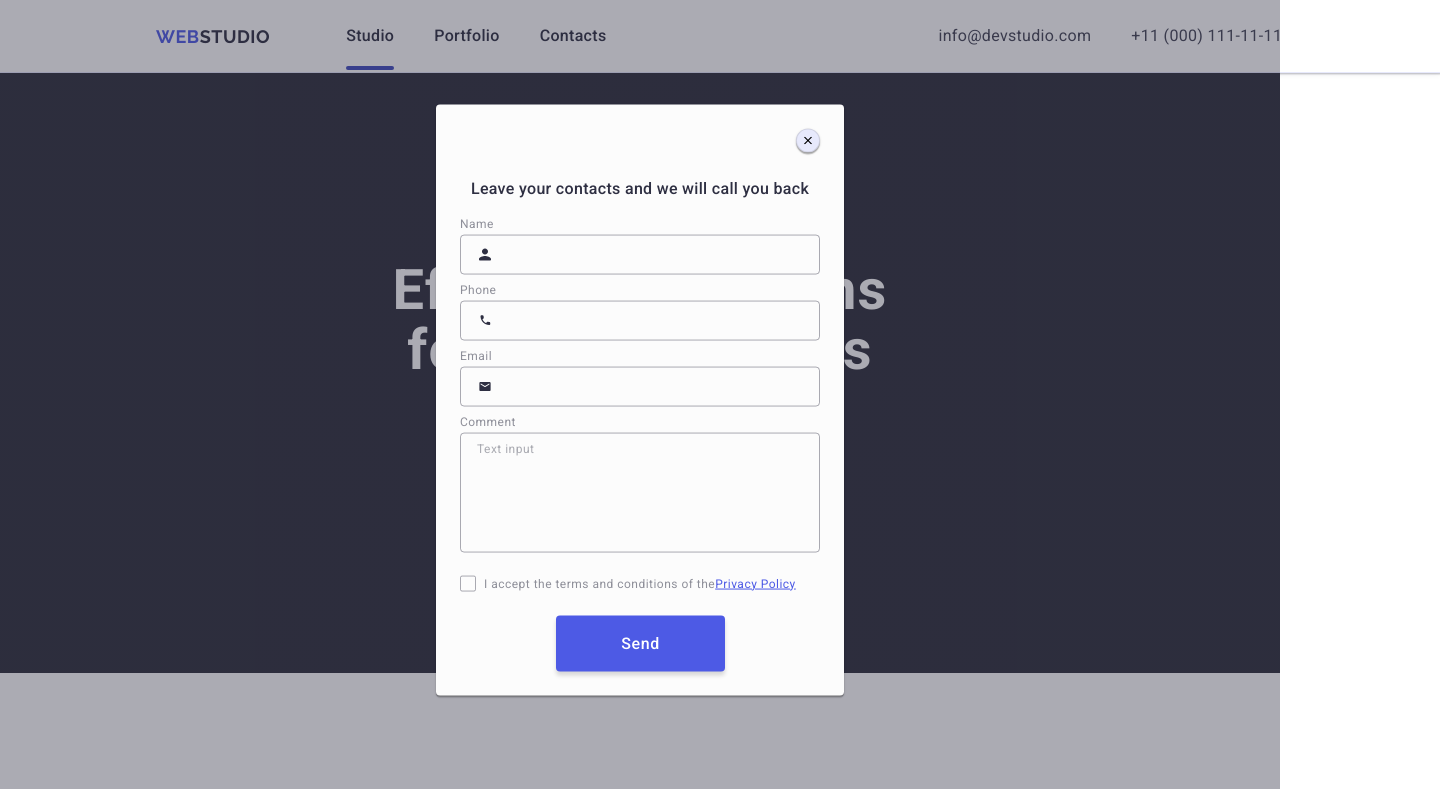
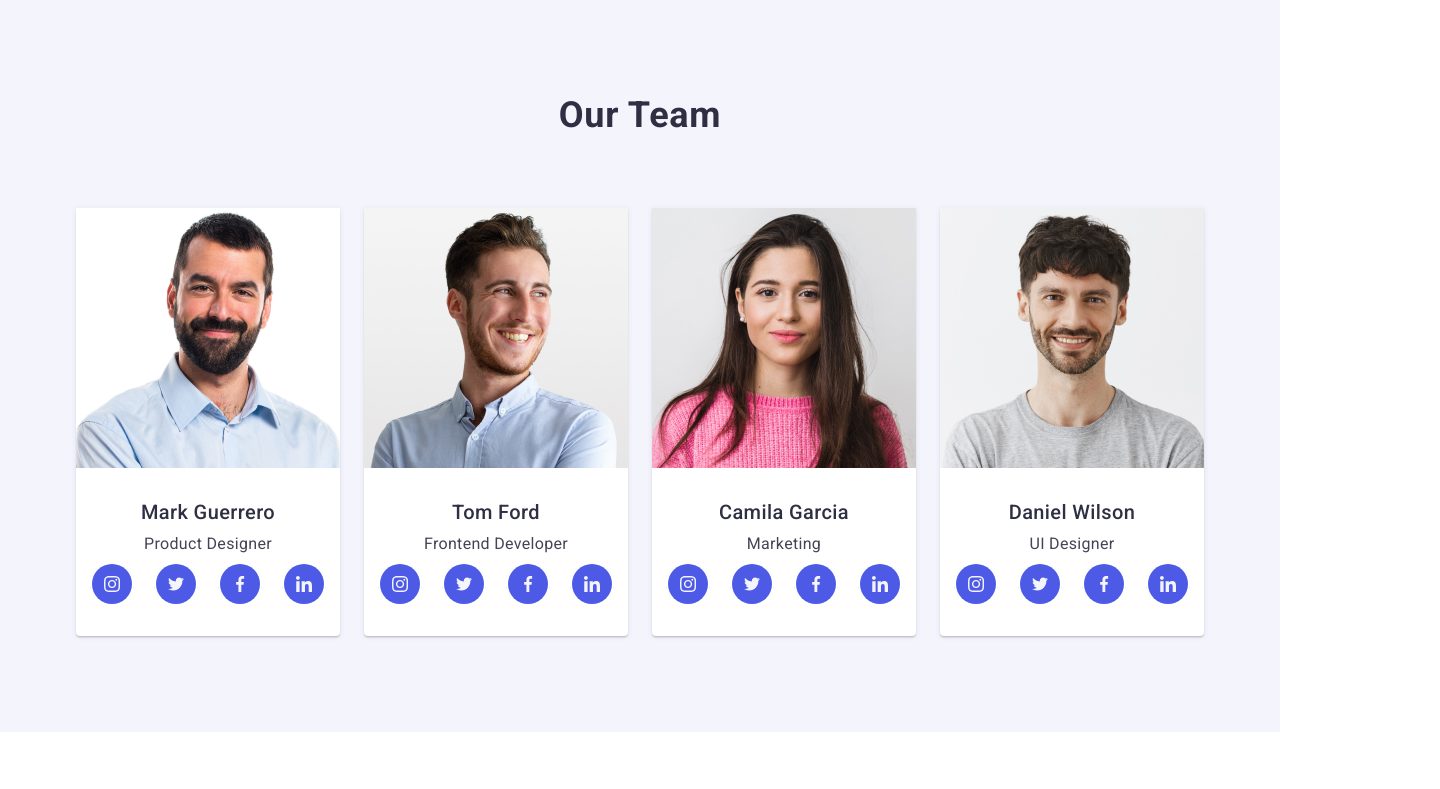
Before and after one commit to npscxs/npscxs-goit-markup-hw-06, a plain HTML site: page index.html in a window 1280 px wide. Shown: the top 789 px of the page, 1440 px wide, since content can reach past the window. Drawn offline with nearby package versions, Linux system fonts and the light colour scheme.

Commit message:
complete section team

```diff
--- a/css/styles.css
+++ b/css/styles.css
@@ -30,10 +30,7 @@ ol {
 img {
   display: block;
 }
-section {
-  padding-top: 120px;
-  padding-bottom: 120px;
-}
+
 a {
   text-decoration: none;
 }
@@ -49,10 +46,11 @@ button {
   border-color: transparent;
 }
 .container {
-  display: flex;
-  width: 1158px;
+  width: 100%;
+  max-width: 320px;
   margin: 0 auto;
-  padding: 0 15px;
+  padding-left: 16px;
+  padding-right: 16px;
 }
 
 .visually-hidden {
@@ -252,29 +250,29 @@ button {
 /* Team Section 3 */
 .team {
   background-color: #f4f4fd;
-  padding: 120px 0;
 }
 .container-team {
   display: block;
+  padding: 96px 28px;
 }
 .team-title {
   color: #2e2f42;
+  text-align: center;
   font-size: 36px;
-  font-style: normal;
   line-height: 1.11;
   letter-spacing: 0.02em;
   text-transform: capitalize;
-  text-align: center;
   margin-bottom: 72px;
 }
 .team-list {
   display: flex;
+  flex-wrap: wrap;
   justify-content: center;
-  gap: 24px;
+  gap: 72px;
 }
 .team-list-item {
   background-color: #ffffff;
-  width: calc((100% - 72px) / 4);
+  /* width: calc((100% - 72px) / 4); */
   border-radius: 0px 0px 4px 4px;
   box-shadow: 0px 2px 1px 0px rgba(46, 47, 66, 0.08),
     0px 1px 1px 0px rgba(46, 47, 66, 0.16),
@@ -283,7 +281,6 @@ button {
   flex-direction: column;
   align-items: center;
 }
-
 .info-person {
   display: flex;
   flex-direction: column;
@@ -772,3 +769,28 @@ button {
   margin-top: 24px;
   transition: background-color 250ms cubic-bezier(0.4, 0, 0.2, 1);
 }
+
+@media screen and (min-width: 768px) {
+  /* ----------Team section 3------------ */
+  .container {
+    max-width: 768px;
+  }
+  .container-team {
+    padding-left: 108px;
+    padding-right: 108px;
+  }
+  .team-list {
+    gap: 72px 24px;
+  }
+}
+
+@media screen and (min-width: 1158px) {
+  .container {
+    max-width: 1158px;
+    padding-left: 156px;
+    padding-right: 156px;
+  }
+  .team-list {
+    flex-wrap: nowrap;
+  }
+}
--- a/index.html
+++ b/index.html
@@ -16,7 +16,7 @@
 </head>
 
 <body>
-    <header class="header">
+    <!-- <header class="header">
         <div class="container container-header">
             <nav class="top-line">
                 <a href="./index.html" class="logo-up">Web<span class="logo-up-word">Studio</span></a>
@@ -33,18 +33,18 @@
                 </ul>
             </address>
         </div>
-    </header>
+    </header> -->
     <main>
         <!-- Title Section 1 -->
-        <section class="section-title">
+        <!-- <section class="section-title">
             <div class="container container-title">
                 <h1 class="title">Effective Solutions
                     for Your Business</h1>
                 <button type="button" class="title-btn">Order Service</button>
             </div>
-        </section>
+        </section> -->
         <!-- Features  Section 2-->
-        <section class="section-features">
+        <!-- <section class="section-features">
             <div class="container">
                 <h2 class="visually-hidden">Features</h2>
                 <ul class="features-list">
@@ -96,11 +96,11 @@
                     </li>
                 </ul>
             </div>
-        </section>
+        </section> -->
         <!-- Team  Section 3-->
         <section class="team">
             <div class="container container-team">
-                <h2 class="team-title"> Our Team</h2>
+                <h2 class="team-title">Our Team</h2>
                 <ul class="team-list">
                     <li class="team-list-item">
                         <img src="./images/person1.jpg" alt="Worker Mark" width="264" />
@@ -252,7 +252,7 @@
             </div>
         </section>
         <!-- Portfolio -->
-        <section class="portfolio">
+        <!-- <section class="portfolio">
             <div class="container container-portfolio">
                 <h2 class="portfolio-title"> Our Portfolio</h2>
                 <ul class="portfolio-list">
@@ -336,9 +336,9 @@
                     </li>
                 </ul>
             </div>
-        </section>
+        </section> -->
     </main>
-    <footer class="down-line">
+    <!-- <footer class="down-line">
         <div class="container container-footer">
             <div class="box-logo">
                 <a href="./index.html" class="logo-down">Web<span class="logo-down-word">Studio</span></a>
@@ -395,8 +395,8 @@
                 </form>
             </div>
         </div>
-    </footer>
-    <div class="backdrop is-open">
+    </footer> -->
+    <!-- <div class="backdrop is-open">
         <div class="modal">
             <button class="close-btn" type="button">
                 <svg class="icon-close" width="8" height="8">
@@ -452,7 +452,7 @@
                 <button type="submit" class="button-form">Send</button>
             </form>
         </div>
-    </div>
+    </div> -->
 </body>
 
 </html>
```
